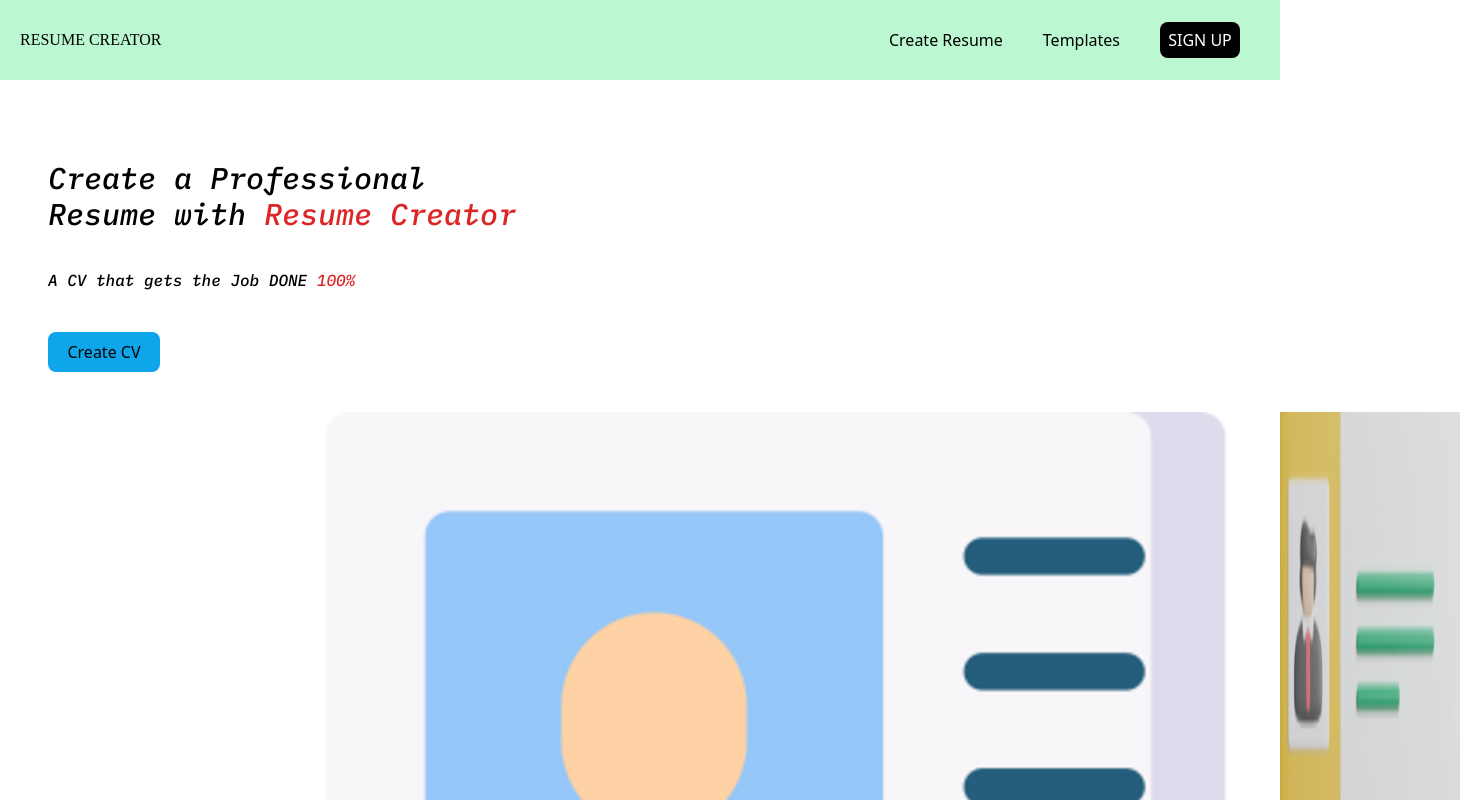
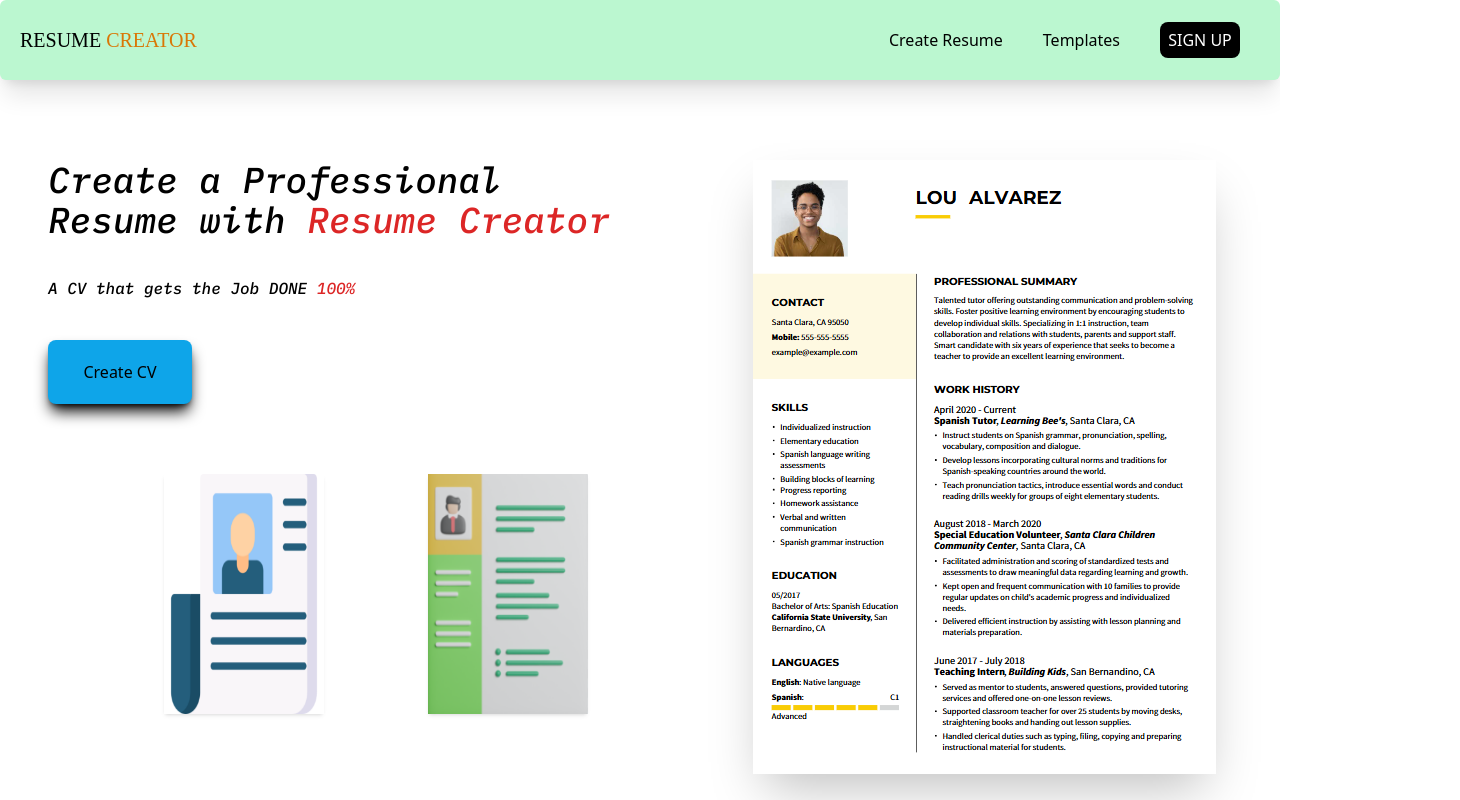
Before and after one commit to kellysand/ResumeCreator, a React (Vite) app: page / in a window 1280 px wide. Shown: the top 800 px of the page, 1460 px wide, since content can reach past the window. Built offline with nearby package versions, Linux system fonts and the light colour scheme; a web font is replaced by a local one.

Commit message:
front page complete

```diff
--- a/index.html
+++ b/index.html
@@ -7,7 +7,7 @@
     <title>Vite + React + TS</title>
 
   </head>
-  <body>
+  <body class="h-dvh">
     <div id="root"></div>
     <script type="module" src="/src/main.tsx"></script>
   </body>
--- /dev/null
+++ b/src/Components/Home.css
@@ -0,0 +1,5 @@
+.cv{
+    height: 300px;
+    width: 200px;
+    scale: 0.8;
+}
--- a/src/Components/Home.tsx
+++ b/src/Components/Home.tsx
@@ -1,18 +1,24 @@
 import smallCvimg from '../assets/image/smallCvimg.png'
 import smallCvimg2 from '../assets/image/Screenshot 2024-11-12 224126.png'
+import bigcvimg from "../assets/image/Bigcvimg.png";
+import './Home.css'
 function Home() {
   return (
-    <div className=" pt-20  pl-12  ">
-        <section className="flex flex-col gap-10">
+    <div className=" pt-20  px-12 flex ">
+        <section className="flex flex-col gap-10 flex-1">
             <div>
-                <h1  className=" font-ibmmono text-3xl">Create a Professional <><br /></>
+                <h1  className=" font-ibmmono text-4xl">Create a Professional <><br /></>
                 Resume with <span className="text-red-600">Resume Creator</span></h1>
                 <p className="pt-9 ibm-plex-mono-medium-italic ">A CV that gets the Job DONE <span className="text-red-600">100%</span></p>
             </div>
-            <div className=""><button className=" h-10 w-28  rounded-lg bg-sky-500">Create CV</button></div>
-            <picture className='flex'><img src={smallCvimg} alt="" /><img src={smallCvimg2} alt="" /></picture>
+            <div className=""><button className=" h-16 w-36  rounded-lg bg-sky-500 shadow-lg shadow-black ">Create CV</button></div>
+            <picture className='flex justify-center gap-16 pl-16 '>
+            <img className='cv  shadow-md  ' src={smallCvimg} alt="" />
+            <img className ='cv  shadow-md 'src={smallCvimg2} alt="" />
+            </picture>
         </section>
-        <section>
+        <section className='flex-1 flex justify-center'>
+          <img  className =' shadow-2xl  ml-24  'src={bigcvimg} alt="" />
                  </section>
 
 
--- a/src/Components/NavBar.tsx
+++ b/src/Components/NavBar.tsx
@@ -2,9 +2,9 @@
 
 function NavBar() {
   return (
-    <nav className=" h-20 bg-green-200 content-center ">
+    <nav className=" h-20 bg-green-200 content-center sticky top-0 z-10 shadow-xl  rounded-md">
         <ul className='flex justify-end h-10  items-center gap-10 mr-10 ml-5'>
-        <li className='mr-auto font-gravitas'><h1>RESUME CREATOR</h1></li>
+        <li className='mr-auto font-gravitas text-xl'><h1>RESUME <span className=" text-amber-600">CREATOR</span> </h1></li>
         <li>Create Resume</li>
         <li>Templates</li>
         <li className=" bg-black text-white h-9 w-20 flex  justify-center rounded-lg"><button className="">SIGN UP</button></li>
```
Also changed, not shown: src/assets/image/Bigcvimg.png (added).
